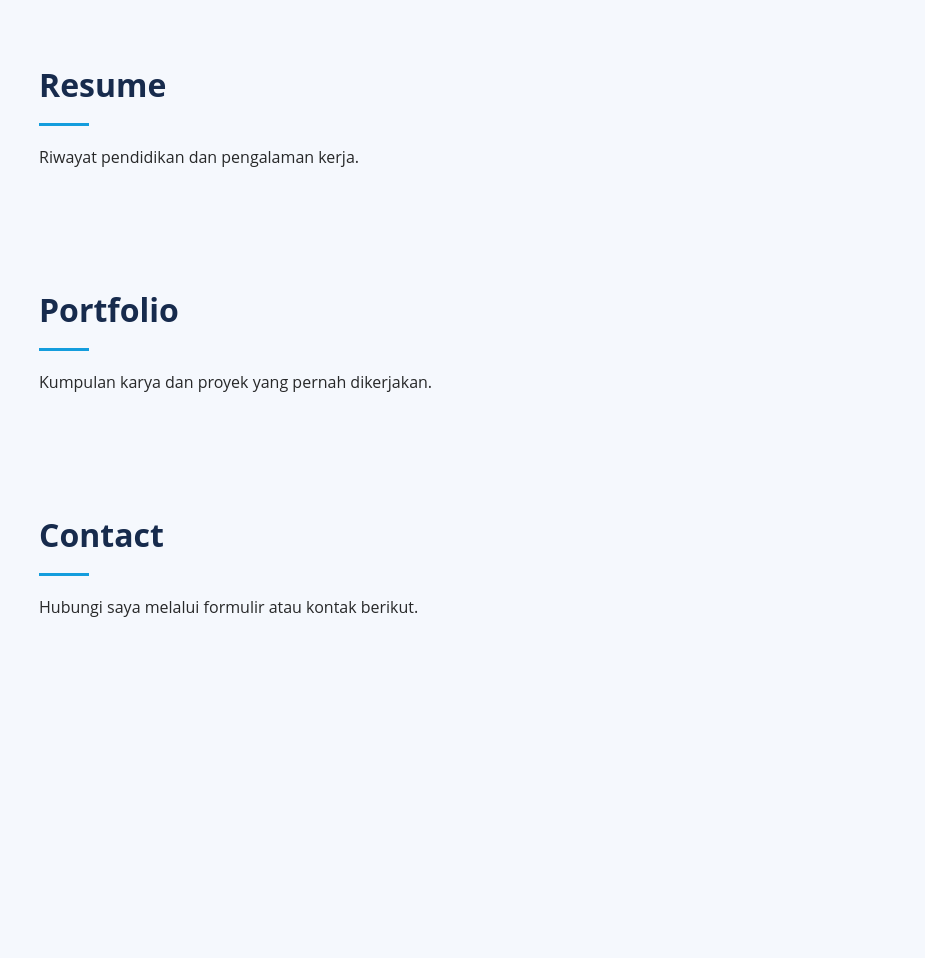
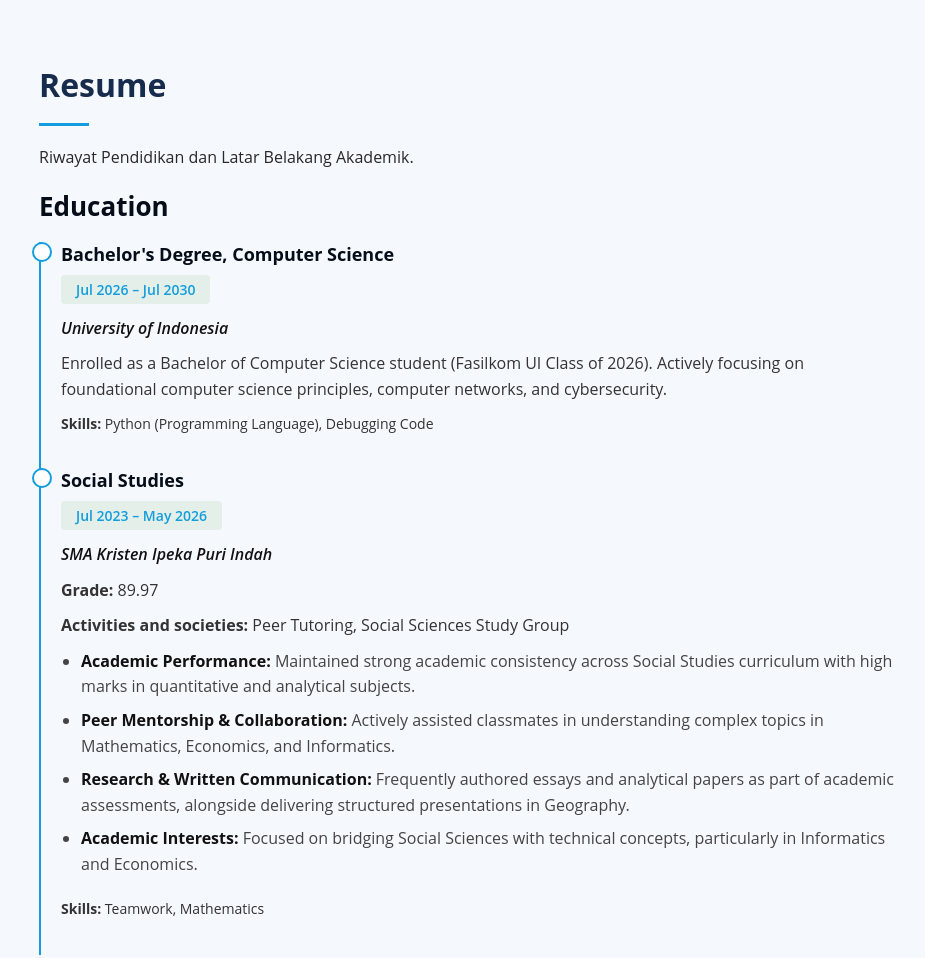
Before and after one commit to JonathanCoderUI/Jonathan-Site, a plain HTML site: page index.html in a window 1280 px wide. Shown: the part 1388-2346 px from the top of the page, without its empty margins (321-1246 px from the left). Before the commit the page ends 2066 px from the top, so only its background shows below. Drawn offline with Linux system fonts and the light colour scheme.

Commit message:
Add Resume Pendidikan

```diff
--- a/index.html
+++ b/index.html
@@ -86,14 +86,46 @@
     </section>
 
     <!-- RESUME SECTION -->
-    <section id="resume" class="resume">
-      <div class="container">
-        <div class="section-title">
-          <h2>Resume</h2>
-          <p>Riwayat pendidikan dan pengalaman kerja.</p>
+<section id="resume" class="resume">
+  <div class="container">
+    <div class="section-title">
+      <h2>Resume</h2>
+      <p>Riwayat Pendidikan dan Latar Belakang Akademik.</p>
+    </div>
+
+    <div class="row">
+      <div class="col-lg-12">
+        <h3 class="resume-title">Education</h3>
+
+        <!-- University of Indonesia -->
+        <div class="resume-item">
+          <h4>Bachelor's Degree, Computer Science</h4>
+          <h5>Jul 2026 – Jul 2030</h5>
+          <p><em>University of Indonesia</em></p>
+          <p>Enrolled as a Bachelor of Computer Science student (Fasilkom UI Class of 2026). Actively focusing on foundational computer science principles, computer networks, and cybersecurity.</p>
+          <p class="resume-skills"><strong>Skills:</strong> Python (Programming Language), Debugging Code</p>
         </div>
+
+        <!-- SMA Kristen Ipeka Puri Indah -->
+        <div class="resume-item">
+          <h4>Social Studies</h4>
+          <h5>Jul 2023 – May 2026</h5>
+          <p><em>SMA Kristen Ipeka Puri Indah</em></p>
+          <p><strong>Grade:</strong> 89.97</p>
+          <p><strong>Activities and societies:</strong> Peer Tutoring, Social Sciences Study Group</p>
+          <ul>
+            <li><strong>Academic Performance:</strong> Maintained strong academic consistency across Social Studies curriculum with high marks in quantitative and analytical subjects.</li>
+            <li><strong>Peer Mentorship & Collaboration:</strong> Actively assisted classmates in understanding complex topics in Mathematics, Economics, and Informatics.</li>
+            <li><strong>Research & Written Communication:</strong> Frequently authored essays and analytical papers as part of academic assessments, alongside delivering structured presentations in Geography.</li>
+            <li><strong>Academic Interests:</strong> Focused on bridging Social Sciences with technical concepts, particularly in Informatics and Economics.</li>
+          </ul>
+          <p class="resume-skills"><strong>Skills:</strong> Teamwork, Mathematics</p>
+        </div>
+
       </div>
-    </section>
+    </div>
+  </div>
+</section>
 
     <!-- PORTFOLIO SECTION -->
     <section id="portfolio" class="portfolio">
--- a/style.css
+++ b/style.css
@@ -330,3 +330,87 @@ body.mobile-nav-active .mobile-nav-toggle {
   margin-right: 8px;
   color: #111111;
 }
+
+/* ==========================================
+   RESUME SECTION STYLING (TIMELINE)
+   ========================================== */
+.resume .resume-title {
+  font-size: 26px;
+  font-weight: 700;
+  margin-top: 20px;
+  margin-bottom: 20px;
+  color: #050d18;
+}
+
+.resume .resume-item {
+  padding: 0 0 25px 20px;
+  margin-top: -2px;
+  border-left: 2px solid #149ddd;
+  position: relative;
+}
+
+.resume .resume-item h4 {
+  line-height: 1.4;
+  font-size: 18px;
+  font-weight: 700;
+  color: #050d18;
+  margin-bottom: 8px;
+}
+
+.resume .resume-item h5 {
+  font-size: 14px;
+  background: #e4efe9;
+  padding: 5px 15px;
+  display: inline-block;
+  font-weight: 600;
+  color: #149ddd;
+  margin-bottom: 12px;
+  border-radius: 4px;
+}
+
+.resume .resume-item p {
+  margin-bottom: 10px;
+  line-height: 1.6;
+  color: #333333;
+}
+
+.resume .resume-item em {
+  font-weight: 600;
+  color: #111111;
+  display: block;
+  margin-bottom: 8px;
+}
+
+.resume .resume-item ul {
+  padding-left: 20px;
+  margin-bottom: 12px;
+}
+
+.resume .resume-item ul li {
+  padding-bottom: 8px;
+  line-height: 1.6;
+  color: #444444;
+}
+
+.resume .resume-item ul li strong {
+  color: #111111;
+}
+
+/* Titik lingkaran di sepanjang garis timeline */
+.resume .resume-item::before {
+  content: "";
+  position: absolute;
+  width: 16px;
+  height: 16px;
+  border-radius: 50%;
+  left: -9px;
+  top: 0;
+  background: #ffffff;
+  border: 2px solid #149ddd;
+}
+
+.resume .resume-skills {
+  font-size: 14px;
+  color: #555555;
+  margin-top: 8px;
+}
```
